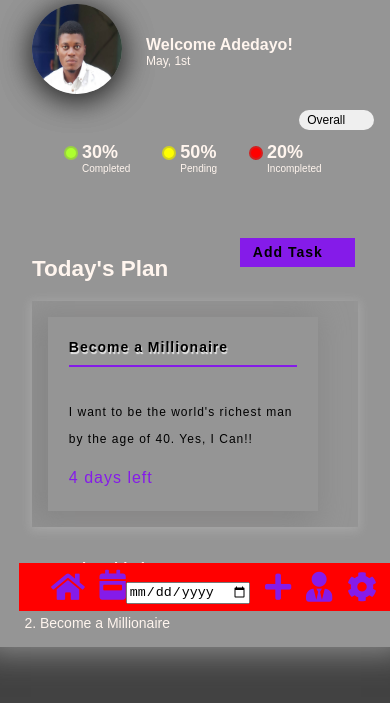
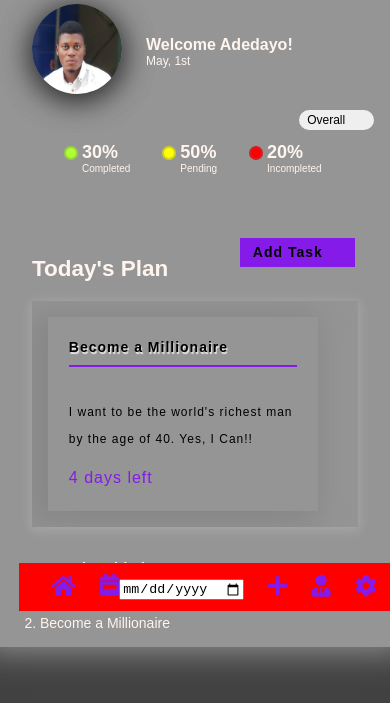
Before and after one commit to deey006/todoApp, a plain HTML site: page index.html in a window 390 px wide. Shown: the part 168-871 px from the top of the page. Drawn offline with Linux system fonts and the light colour scheme.

Commit message:
secondss

```diff
--- a/style.css
+++ b/style.css
@@ -283,6 +283,10 @@ color: rgb(133, 27, 233);
     }
 }
 @media screen and (max-width:768px){
+    .buttons i {
+        font-size: 26px;
+        }
+
     .card-title h3 {
         font-size: 17px;
     }
@@ -338,6 +342,10 @@ color: rgb(133, 27, 233);
       }
 }
 @media screen and (max-width:540px){
+    .buttons i {
+        font-size: 24px;
+        }
+
     .ongoing-title, .buttom-header h3 {
         font-size: 15px;
     }
@@ -417,6 +425,10 @@ color: rgb(133, 27, 233);
         left: 1.19rem;
         right: 0;
     }
+    .buttons i {
+        font-size: 22px;
+        }
+
 }
 @media screen and (max-width:414px){
     .footer-buttons {
@@ -464,6 +476,9 @@ color: rgb(133, 27, 233);
     .days-left {
         font-size: 14px;
     }
+    .buttons i {
+        font-size: 18px;
+        }
 
 }
 @media screen and (max-width:360px){
@@ -572,7 +587,9 @@ color: rgb(133, 27, 233);
     .days-left {
         font-size: 10px;
     }
-
+    .buttons i {
+        font-size: 12px;
+        }
 }
 
 
```
